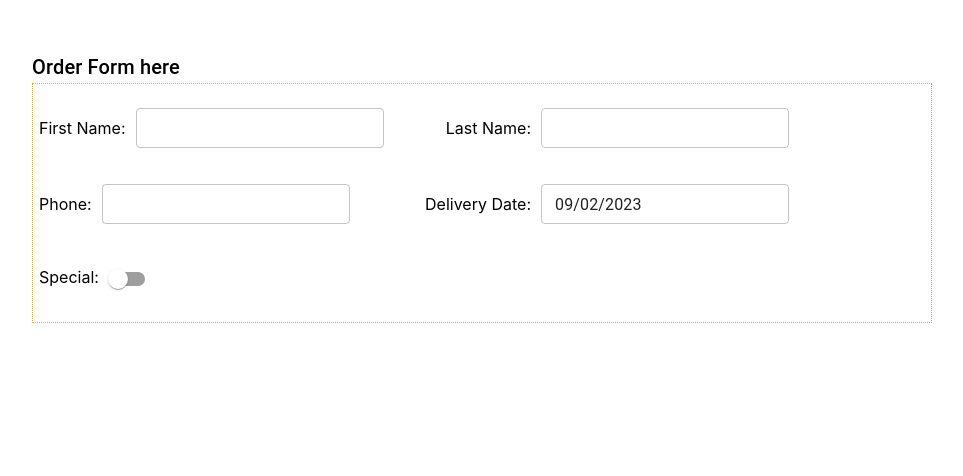
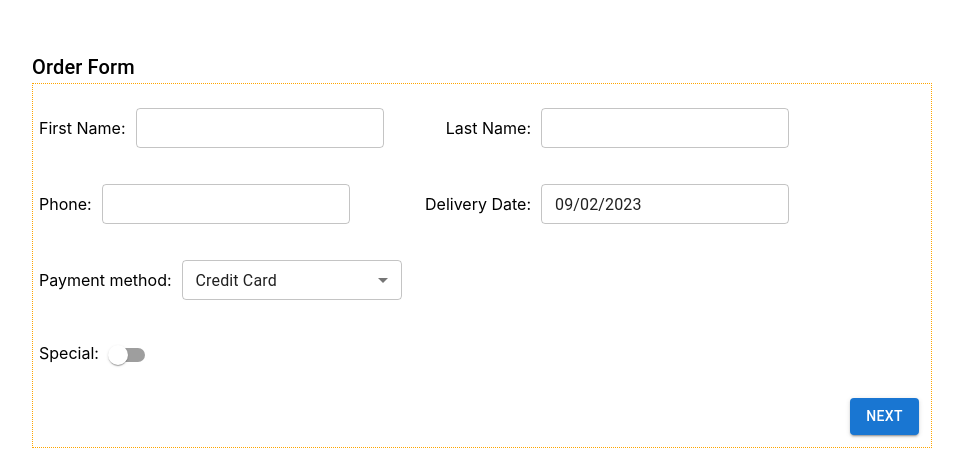
Before and after one commit to we5a/react-form-stepper, a React (Create React App) app: page /order in a window 1280 px wide. Shown: the top 476 px of the page, without its empty margins (158-1121 px from the left). Built offline with nearby package versions, Linux system fonts and the light colour scheme.

Commit message:
Add payment select

```diff
--- a/src/pages/OrderForm/OrderForm.module.scss
+++ b/src/pages/OrderForm/OrderForm.module.scss
@@ -35,6 +35,22 @@
   height: 40px;
 }
 
+.select {
+  margin: 18px 0;
+  display: flex;
+  align-items: center;
+
+  label {
+    margin-right: 10px;
+  }
+}
+
 .switchRow {
   margin: 18px 0;
 }
+
+.buttonsRow {
+  padding: 6px;
+  display: flex;
+  justify-content: flex-end;
+}
--- a/src/pages/OrderForm/OrderForm.tsx
+++ b/src/pages/OrderForm/OrderForm.tsx
@@ -7,21 +7,50 @@ import { LocalizationProvider } from "@mui/x-date-pickers/LocalizationProvider";
 import { DatePicker } from "@mui/x-date-pickers/DatePicker";
 import Switch from "@mui/material/Switch";
 import Textarea from "@mui/joy/Textarea";
+import Button from "@mui/material/Button";
 
+import MenuItem from "@mui/material/MenuItem";
+import FormControl from "@mui/material/FormControl";
+import Select, { SelectChangeEvent } from "@mui/material/Select";
 import styles from "./OrderForm.module.scss";
+
+const paymentMethods = [
+  {
+    label: "Privat 24",
+    value: "privat-24",
+  },
+  {
+    label: "Paypal",
+    value: "paypal",
+  },
+  {
+    label: "Credit Card",
+    value: "credit-card",
+  },
+];
 
 const OrderForm: FC = () => {
   const [isSpecial, setIsSpecial] = useState<boolean>(false);
+  const [paymentMethod, setPaymentMethod] = useState<any>(paymentMethods[2]);
 
   const handleChecked = (e: React.ChangeEvent<HTMLInputElement>) => {
     setIsSpecial(e.target.checked);
   };
 
+  const handleChange = (event: SelectChangeEvent) => {
+    const el = paymentMethods.find(el => el.value === event.target.value);
+
+    setPaymentMethod(el);
+  };
+
+  const handleNext = () => {
+    console.log("Next");
+  }
+
   return (
     <div className={styles.container}>
       <Typography component={"h4"} variant="h6" className={styles.title}>
-        {" "}
-        Order Form here
+        Order Form
       </Typography>
 
       <div className={styles.form}>
@@ -32,8 +61,8 @@ const OrderForm: FC = () => {
           </div>
 
           <div className={styles.inputElement}>
-            <label htmlFor="first-name">Last Name:</label>
-            <TextField id="first-name" size="small" />
+            <label htmlFor="last-name">Last Name:</label>
+            <TextField id="last-name" size="small" />
           </div>
         </div>
         <div className={styles.inputRow}>
@@ -55,6 +84,19 @@ const OrderForm: FC = () => {
           </div>
         </div>
 
+        {/* select */}
+
+        <div className={styles.select}>
+          <label htmlFor="payment-method">Payment method:</label>
+          <FormControl sx={{ minWidth: 220 }} size="small">
+            <Select id="payment-method" value={paymentMethod?.value} onChange={handleChange}>
+              {paymentMethods.map((option) => {
+                return <MenuItem key={option.value} value={option.value}>{option.label}</MenuItem>;
+              })}
+            </Select>
+          </FormControl>
+        </div>
+
         <div className={styles.switchRow}>
           <label htmlFor="special">Special:</label>
           <Switch
@@ -65,12 +107,12 @@ const OrderForm: FC = () => {
           />
         </div>
 
-
-
-
         {isSpecial && <Textarea minRows={6} placeholder="Your comments" />}
 
-        {/* comments Delivery method Payment method */}
+        <div className={styles.buttonsRow}>
+          <Button variant="contained" onClick={handleNext}>Next</Button>
+        </div>
+
       </div>
     </div>
   );
@@ -79,6 +121,7 @@ const OrderForm: FC = () => {
 export default OrderForm;
 
 /*
+/* comments Delivery method Payment method
 first name
 last name
 
```
